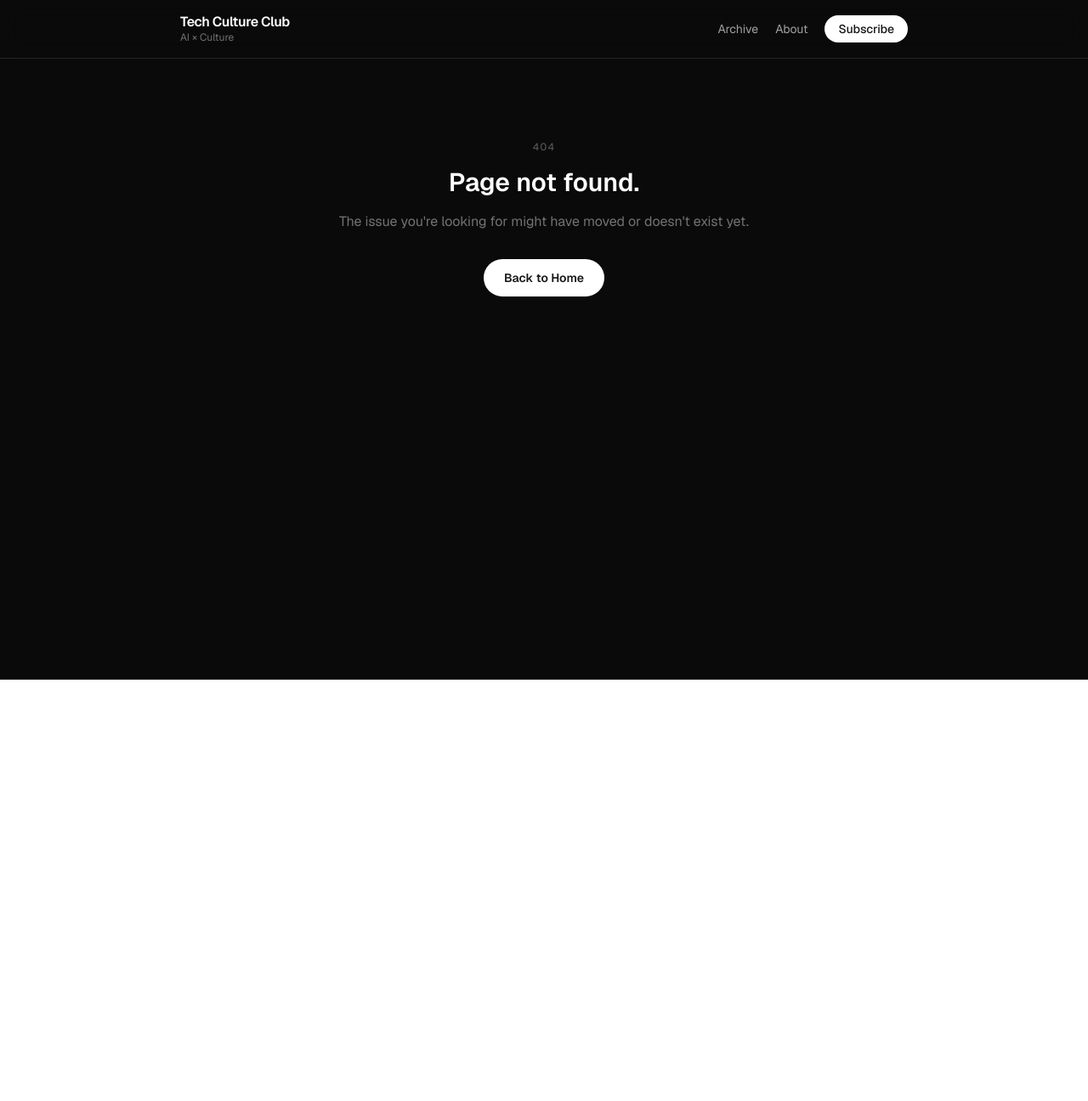
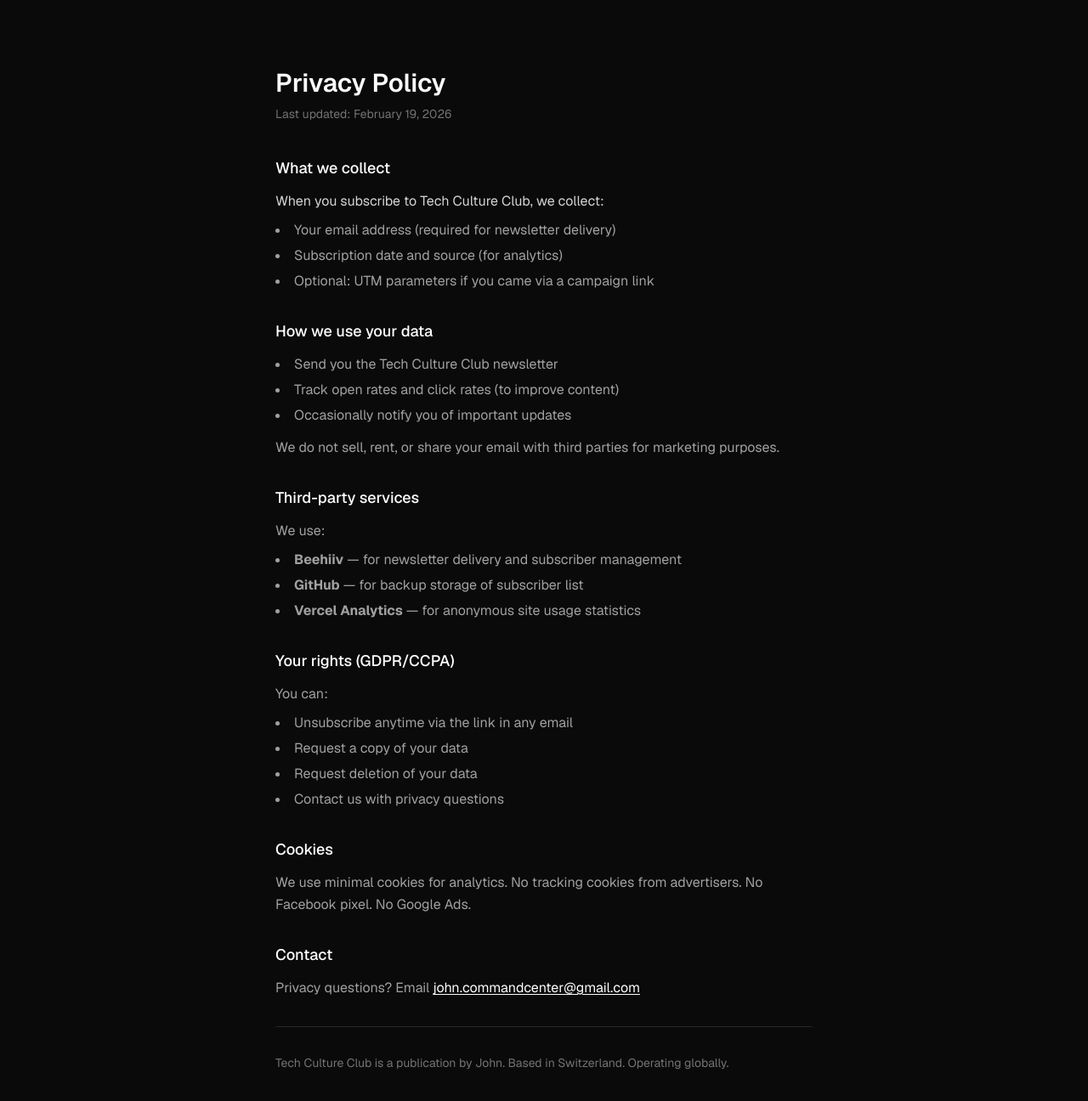
Before and after one commit to JNothing0x/vector-ag-blog, a Next.js app: page /privacy in a window 1280 px wide. Before the commit this address had no page. Shown: the top 1296 px of the page at 85% size. Before the commit the page ends 800 px from the top, so only its background shows below. Built offline with nearby package versions, Linux system fonts and the light colour scheme.

Commit message:
fix: 4h sprint - SEO metadata, sitemap, robots.txt, privacy policy, author bylines

```diff
--- a/app/(site)/about/page.tsx
+++ b/app/(site)/about/page.tsx
@@ -45,6 +45,21 @@
         </motion.div>
 
         <motion.div custom={3} variants={fadeUp} initial="hidden" animate="visible"
+          className="mt-8 p-6 bg-neutral-900 border border-neutral-800 rounded-xl">
+          <p className="text-xs uppercase tracking-widest text-neutral-500 mb-3 font-medium">Curated by</p>
+          <div className="flex items-start gap-4">
+            <div className="w-12 h-12 rounded-full bg-neutral-800 flex items-center justify-center text-lg">J</div>
+            <div>
+              <p className="font-medium text-white">John</p>
+              <p className="text-sm text-neutral-500 mt-1">
+                Tracking how AI reshapes creative industries. Former strategy consultant, now full-time observer
+                of the intersection between technology and culture. Based in Switzerland, writing for a global audience.
+              </p>
+            </div>
+          </div>
+        </motion.div>
+
+        <motion.div custom={4} variants={fadeUp} initial="hidden" animate="visible"
           className="mt-12 pt-8 border-t border-neutral-800">
           <p className="text-sm text-neutral-500 mb-2 uppercase tracking-widest font-medium">We track</p>
           <div className="flex flex-wrap gap-2 mt-4">
@@ -61,7 +76,7 @@
           </div>
         </motion.div>
 
-        <motion.div custom={4} variants={fadeUp} initial="hidden" animate="visible"
+        <motion.div custom={5} variants={fadeUp} initial="hidden" animate="visible"
           className="mt-12">
           <Link href="/subscribe"
             className="inline-block bg-white text-neutral-900 font-semibold px-6 py-3 rounded-full text-sm hover:bg-neutral-200 transition-colors">
@@ -72,8 +87,12 @@
       </div>
 
       <footer className="border-t border-neutral-800 mt-12">
-        <div className="max-w-4xl mx-auto px-5 py-8 text-xs text-neutral-600">
-          © 2026 Tech Culture Club
+        <div className="max-w-4xl mx-auto px-5 py-8 flex flex-col sm:flex-row items-center justify-between gap-3 text-xs text-neutral-600">
+          <span>© 2026 Tech Culture Club — by John</span>
+          <div className="flex gap-5">
+            <a href="/subscribe" className="hover:text-neutral-400 transition-colors">Subscribe</a>
+            <a href="/privacy" className="hover:text-neutral-400 transition-colors">Privacy</a>
+          </div>
         </div>
       </footer>
     </main>
--- a/app/(site)/page.tsx
+++ b/app/(site)/page.tsx
@@ -1,9 +1,18 @@
+import type { Metadata } from 'next'
 export const dynamic = 'force-dynamic'
 import { client } from '@/lib/sanity'
 import Header from '@/components/Header'
 import Hero from '@/components/Hero'
 import { Ticker } from '@/components/AnimationUtils'
 import PostList from '@/components/PostList'
+
+export const metadata: Metadata = {
+  title: 'Tech Culture Club — AI × Culture, Fashion & Luxury',
+  description: 'Weekly intelligence on how AI reshapes museums, galleries, and luxury brands. Deep dives at the intersection of technology and creative industries.',
+  alternates: {
+    canonical: 'https://techcultureclub.vercel.app',
+  },
+}
 
 async function getPosts() {
   const query = `*[_type == "post"] | order(publishedAt desc) {
@@ -25,10 +34,11 @@
 
       <footer className="border-t border-neutral-800 mt-12">
         <div className="max-w-4xl mx-auto px-5 py-8 flex flex-col sm:flex-row items-center justify-between gap-3 text-xs text-neutral-600">
-          <span>© 2026 Tech Culture Club</span>
+          <span>© 2026 Tech Culture Club — by John</span>
           <div className="flex gap-5">
             <a href="/subscribe" className="hover:text-neutral-400 transition-colors">Subscribe</a>
             <a href="/about" className="hover:text-neutral-400 transition-colors">About</a>
+            <a href="/privacy" className="hover:text-neutral-400 transition-colors">Privacy</a>
           </div>
         </div>
       </footer>
--- a/app/(site)/posts/page.tsx
+++ b/app/(site)/posts/page.tsx
@@ -1,8 +1,16 @@
+import type { Metadata } from 'next'
 export const dynamic = 'force-dynamic'
 import { client } from '@/lib/sanity'
 import Header from '@/components/Header'
 import PostList from '@/components/PostList'
-import { motion } from 'framer-motion'
+
+export const metadata: Metadata = {
+  title: 'Archive — Every Issue | Tech Culture Club',
+  description: 'Browse all Tech Culture Club posts. Deep dives on AI, culture, fashion, luxury, and art.',
+  alternates: {
+    canonical: 'https://techcultureclub.vercel.app/posts',
+  },
+}
 
 async function getAllPosts() {
   const query = `*[_type == "post"] | order(publishedAt desc) {
--- /dev/null
+++ b/app/(site)/privacy/page.tsx
@@ -0,0 +1,74 @@
+import type { Metadata } from 'next'
+
+export const metadata: Metadata = {
+  title: 'Privacy Policy — Tech Culture Club',
+  description: 'How Tech Culture Club collects, uses, and protects your data. GDPR and CCPA compliant.',
+}
+
+export default function PrivacyPage() {
+  return (
+    <main className="min-h-screen bg-neutral-950 text-neutral-50">
+      <div className="max-w-2xl mx-auto px-5 py-20">
+        <h1 className="text-3xl font-semibold mb-2">Privacy Policy</h1>
+        <p className="text-neutral-500 text-sm mb-10">Last updated: February 19, 2026</p>
+
+        <div className="space-y-8 text-neutral-300 leading-relaxed">
+          <section>
+            <h2 className="text-lg font-medium text-white mb-3">What we collect</h2>
+            <p>When you subscribe to Tech Culture Club, we collect:</p>
+            <ul className="list-disc list-inside mt-2 space-y-1 text-neutral-400">
+              <li>Your email address (required for newsletter delivery)</li>
+              <li>Subscription date and source (for analytics)</li>
+              <li>Optional: UTM parameters if you came via a campaign link</li>
+            </ul>
+          </section>
+
+          <section>
+            <h2 className="text-lg font-medium text-white mb-3">How we use your data</h2>
+            <ul className="list-disc list-inside space-y-1 text-neutral-400">
+              <li>Send you the Tech Culture Club newsletter</li>
+              <li>Track open rates and click rates (to improve content)</li>
+              <li>Occasionally notify you of important updates</li>
+            </ul>
+            <p className="mt-3 text-neutral-400">We do not sell, rent, or share your email with third parties for marketing purposes.</p>
+          </section>
+
+          <section>
+            <h2 className="text-lg font-medium text-white mb-3">Third-party services</h2>
+            <p className="text-neutral-400">We use:</p>
+            <ul className="list-disc list-inside mt-2 space-y-1 text-neutral-400">
+              <li><strong>Beehiiv</strong> — for newsletter delivery and subscriber management</li>
+              <li><strong>GitHub</strong> — for backup storage of subscriber list</li>
+              <li><strong>Vercel Analytics</strong> — for anonymous site usage statistics</li>
+            </ul>
+          </section>
+
+          <section>
+            <h2 className="text-lg font-medium text-white mb-3">Your rights (GDPR/CCPA)</h2>
+            <p className="text-neutral-400">You can:</p>
+            <ul className="list-disc list-inside mt-2 space-y-1 text-neutral-400">
+              <li>Unsubscribe anytime via the link in any email</li>
+              <li>Request a copy of your data</li>
+              <li>Request deletion of your data</li>
+              <li>Contact us with privacy questions</li>
+            </ul>
+          </section>
+
+          <section>
+            <h2 className="text-lg font-medium text-white mb-3">Cookies</h2>
+            <p className="text-neutral-400">We use minimal cookies for analytics. No tracking cookies from advertisers. No Facebook pixel. No Google Ads.</p>
+          </section>
+
+          <section>
+            <h2 className="text-lg font-medium text-white mb-3">Contact</h2>
+            <p className="text-neutral-400">Privacy questions? Email <a href="mailto:john.commandcenter@gmail.com" className="text-white underline underline-offset-2">john.commandcenter@gmail.com</a></p>
+          </section>
+
+          <div className="pt-8 border-t border-neutral-800">
+            <p className="text-neutral-500 text-sm">Tech Culture Club is a publication by John. Based in Switzerland. Operating globally.</p>
+          </div>
+        </div>
+      </div>
+    </main>
+  )
+}
--- a/app/(site)/subscribe/page.tsx
+++ b/app/(site)/subscribe/page.tsx
@@ -1,9 +1,17 @@
-'use client'
+import type { Metadata } from 'next'
 import { useState } from 'react'
 import Link from 'next/link'
 import Header from '@/components/Header'
 import { motion } from 'framer-motion'
 import { BorderBeam } from '@/components/magicui/border-beam'
+
+export const metadata: Metadata = {
+  title: 'Join the Club — Free AI × Culture Newsletter',
+  description: 'Subscribe to Tech Culture Club. Weekly intelligence on how AI reshapes museums, galleries, and luxury brands. First 50 get a free AI strategy session.',
+  alternates: {
+    canonical: 'https://techcultureclub.vercel.app/subscribe',
+  },
+}
 
 export default function SubscribePage() {
   const [email, setEmail] = useState('')
--- a/app/layout.tsx
+++ b/app/layout.tsx
@@ -5,12 +5,42 @@
 const geist = Geist({ subsets: ['latin'] })
 
 export const metadata: Metadata = {
-  title: 'Tech Culture Club | AI × Culture',
+  title: 'Tech Culture Club — AI × Culture, Fashion & Luxury',
   description: 'Where AI meets culture, fashion, luxury, and art. Deep dives and signals from the intersection of technology and creative industries.',
+  keywords: ['AI', 'culture', 'fashion', 'luxury', 'art', 'generative AI', 'creative industry'],
+  authors: [{ name: 'John', url: 'https://techcultureclub.vercel.app/about' }],
+  creator: 'John',
+  publisher: 'Tech Culture Club',
+  robots: {
+    index: true,
+    follow: true,
+    googleBot: {
+      index: true,
+      follow: true,
+      'max-video-preview': -1,
+      'max-image-preview': 'large',
+      'max-snippet': -1,
+    },
+  },
   openGraph: {
-    title: 'Tech Culture Club',
-    description: 'Where AI meets culture, fashion, and art.',
+    title: 'Tech Culture Club — AI × Culture, Fashion & Luxury',
+    description: 'Weekly intelligence on how AI reshapes museums, galleries, and luxury brands.',
     type: 'website',
+    locale: 'en_US',
+    siteName: 'Tech Culture Club',
+    url: 'https://techcultureclub.vercel.app',
+  },
+  twitter: {
+    card: 'summary_large_image',
+    title: 'Tech Culture Club — AI × Culture, Fashion & Luxury',
+    description: 'Weekly intelligence on how AI reshapes museums, galleries, and luxury brands.',
+    creator: '@JohnNothin26657',
+  },
+  alternates: {
+    canonical: 'https://techcultureclub.vercel.app',
+  },
+  verification: {
+    google: '', // Add when you have Search Console
   },
 }
 
--- /dev/null
+++ b/next-sitemap.config.js
@@ -0,0 +1,19 @@
+/** @type {import('next-sitemap').IConfig} */
+module.exports = {
+  siteUrl: 'https://techcultureclub.vercel.app',
+  generateRobotsTxt: true,
+  generateIndexSitemap: false,
+  outDir: 'public',
+  changefreq: 'daily',
+  priority: 0.7,
+  sitemapSize: 5000,
+  exclude: ['/studio/*', '/(site)/call-back'],
+  transform: async (config, path) => {
+    // Custom priorities
+    if (path === '/') return { priority: 1.0, changefreq: 'daily' }
+    if (path === '/subscribe') return { priority: 0.9, changefreq: 'weekly' }
+    if (path === '/about') return { priority: 0.6, changefreq: 'monthly' }
+    if (path.startsWith('/posts/')) return { priority: 0.8, changefreq: 'weekly' }
+    return { priority: 0.5, changefreq: 'weekly' }
+  },
+}
--- a/package.json
+++ b/package.json
@@ -37,6 +37,7 @@
     "@types/react-dom": "^19",
     "eslint": "^9",
     "eslint-config-next": "16.1.6",
+    "next-sitemap": "^4.2.3",
     "shadcn": "^3.8.5",
     "tailwindcss": "^4",
     "tw-animate-css": "^1.4.0",
```
Also changed, not shown: app/(site)/posts/[slug]/page.tsx (+27 -0 lines), public/robots.txt (added), 2 other files (tests, documents, lock files or other folders).
